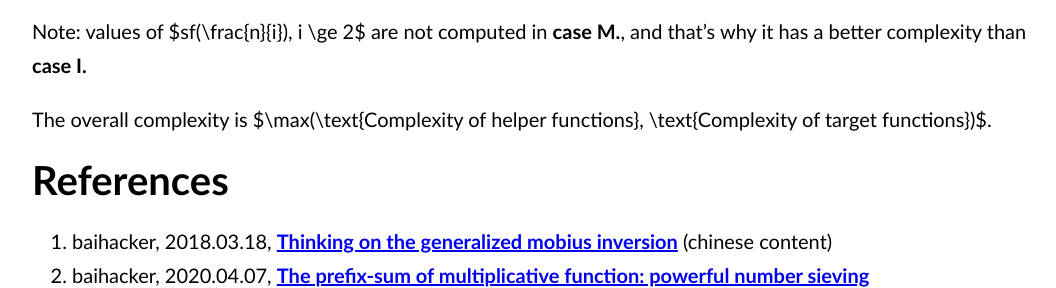
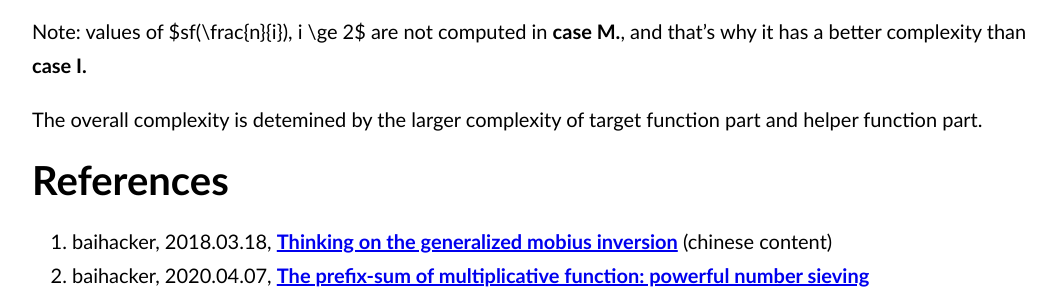
Before and after one commit to baihacker/main, a Jekyll site: the page built from docs/_posts/2020-04-12-The_prefix-sum_of_multiplicative_function_dirichlet_convolution.md, in a window 1280 px wide and 900 px high, scrolled down 2787 px, cut to the strip 480-768 px from the top of the window. Shown: the whole strip, without its empty margins (96-1152 px from the left). Built offline with Jekyll 4.4.1, drawn with Linux system fonts in a browser that asks for light colours.

Commit message:
Refine words.

```diff
--- a/docs/_posts/2020-04-12-The_prefix-sum_of_multiplicative_function_dirichlet_convolution.md
+++ b/docs/_posts/2020-04-12-The_prefix-sum_of_multiplicative_function_dirichlet_convolution.md
@@ -106,7 +106,7 @@ For **case I.**, it is the $a=1,b=2$ case in the complexity of helper functions
 
 Note: values of $sf(\frac{n}{i}), i \ge 2$ are not computed in **case M.**, and that's why it has a better complexity than **case I.**
 
-The overall complexity is $\max(\text{Complexity of helper functions}, \text{Complexity of target functions})$.
+The overall complexity is detemined by the larger complexity of target function part and helper function part.
 
 # References
 1. baihacker, 2018.03.18, [**Thinking on the generalized mobius inversion**](https://blog.csdn.net/baihacker/article/details/79597472){:target="_blank"} (chinese content)
```
